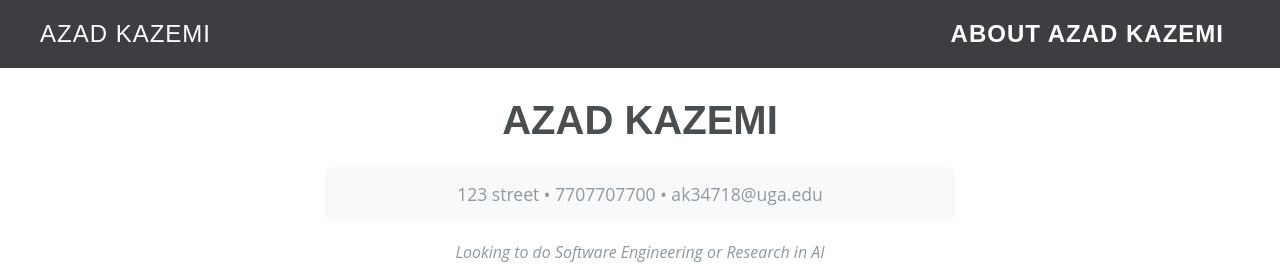
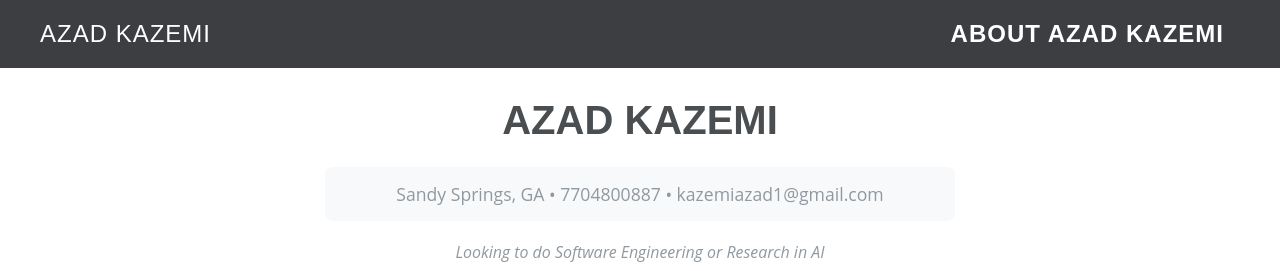
Before and after one commit to azadkaz/azadkazemi.github.io, a website: page contact.html in a window 1280 px wide. Shown: the top 271 px of the page. Drawn offline with Linux system fonts and the light colour scheme.

Commit message:
Modify contact details in contact.html
Updated contact information and address in contact.html.

```diff
--- a/contact.html
+++ b/contact.html
@@ -12,7 +12,7 @@
         <p><a href="index.html">About Azad Kazemi</a></p>
     </nav>
     <h1>Azad Kazemi</h1>
-    <p class="address">123 street &bull; 7707707700 &bull; ak34718@uga.edu</p>
+    <p class="address">Sandy Springs, GA &bull; 7704800887 &bull; kazemiazad1@gmail.com</p>
     <p class="summary"><em>Looking to do Software Engineering or Research in AI</em></p>
     <hr>
 
```
